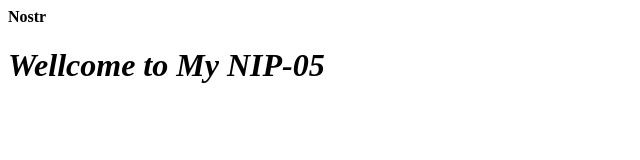
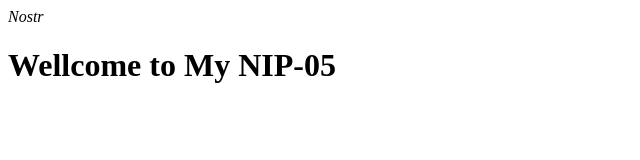
Before and after one commit to iamthun/nip05, a plain HTML site: page index.html in a window 1280 px wide. Shown: the whole page, without its empty margins (0-640 px from the left). Drawn offline with Linux system fonts and the light colour scheme.

Commit message:
Update index.html

```diff
--- a/index.html
+++ b/index.html
@@ -1,6 +1,6 @@
 <html>
-  <head> <B>Nostr</B></head>
+  <head> <I>Nostr</I></head>
   <body>
-    <h1><B><I><E>Wellcome to My NIP-05</E></I></B></h1>
+    <h1><B><E>Wellcome to My NIP-05</E></B></h1>
   </body>
 </html>
```
